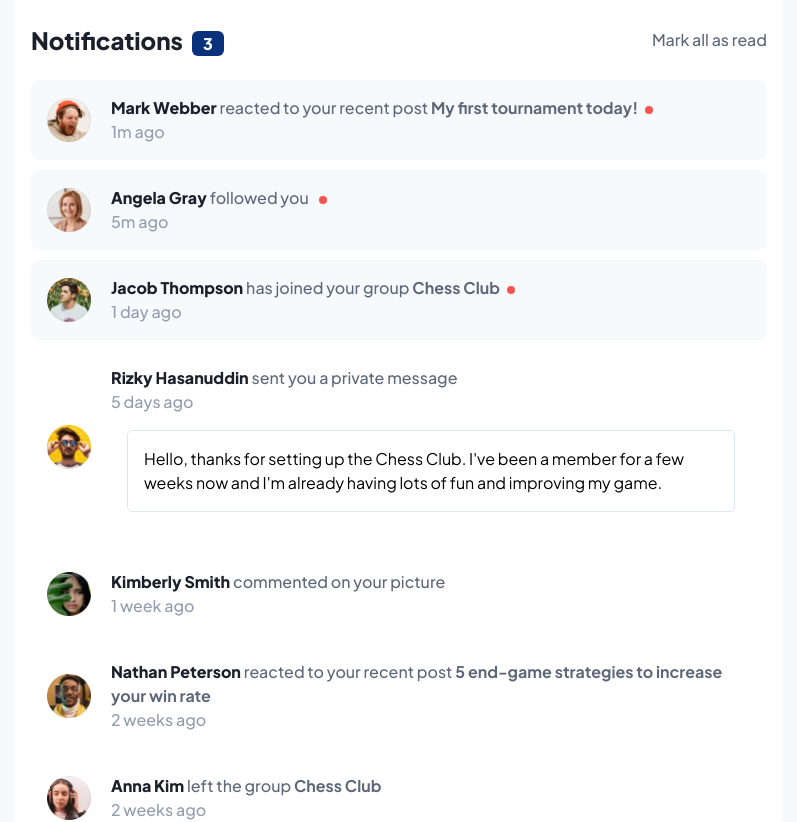
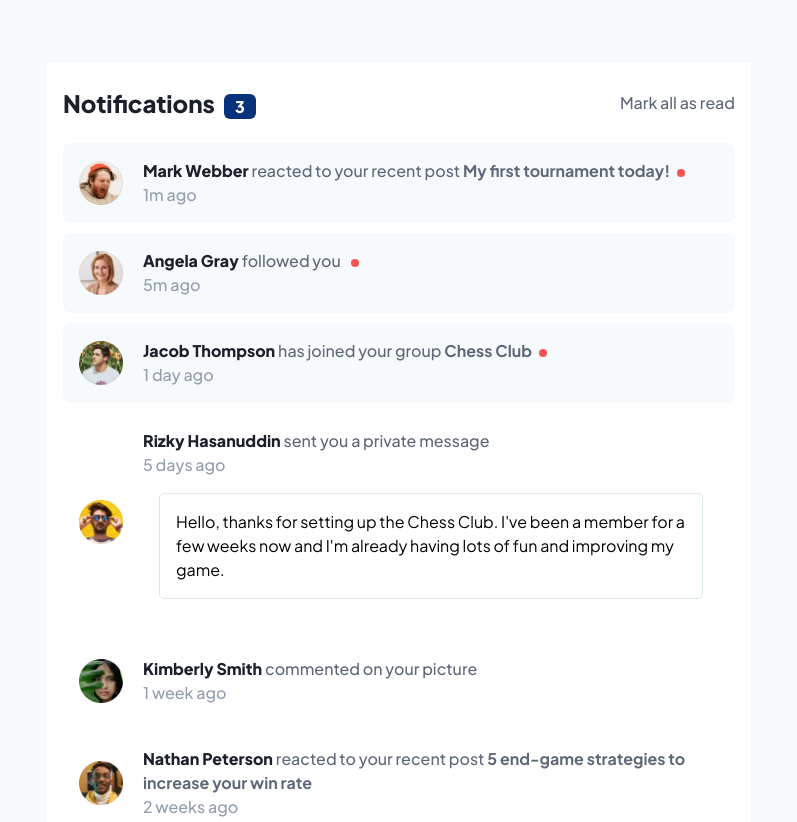
Before and after one commit to flaviare1s/notifications-page, a React (Vite) app: page / in a window 1280 px wide. Shown: the top 822 px of the page, without its empty margins (241-1038 px from the left). Built offline with nearby package versions, Linux system fonts and the light colour scheme.

Commit message:
Update App.jsx

```diff
--- a/src/App.jsx
+++ b/src/App.jsx
@@ -79,8 +79,8 @@ export function App() {
   }
 
   return (
-    <div className="font-Jakarta flex flex-col justify-center items-center m-auto w-full bg-very_light_grayish_blue">
-      <div className="flex flex-col justify-center items-center m-auto w-full px-4 pt-6 pb-7 bg-white md:w-[80%] lg:w-[60%]">
+    <div className="font-Jakarta flex flex-col justify-center items-center m-auto w-full md:pt-[63px] md:pb-[89px] bg-very_light_grayish_blue">
+      <div className="flex flex-col justify-center items-center m-auto w-full px-4 pt-6 pb-7 bg-white md:w-[70%] lg:w-[55%]">
         <Header count={count} markAllAsRead={markAllAsRead}/>
         <Notifications notifications={notifications} setCount={setCount} />
         <Footer />
```
